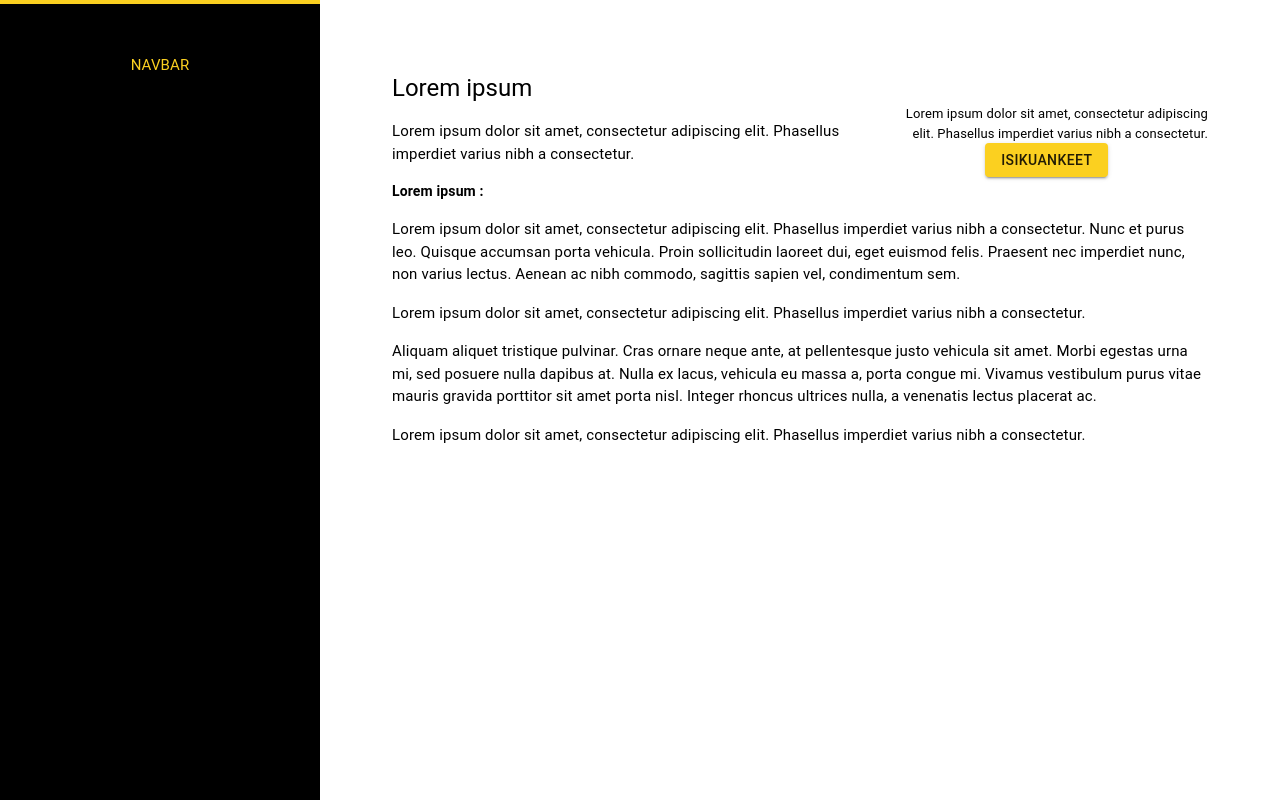
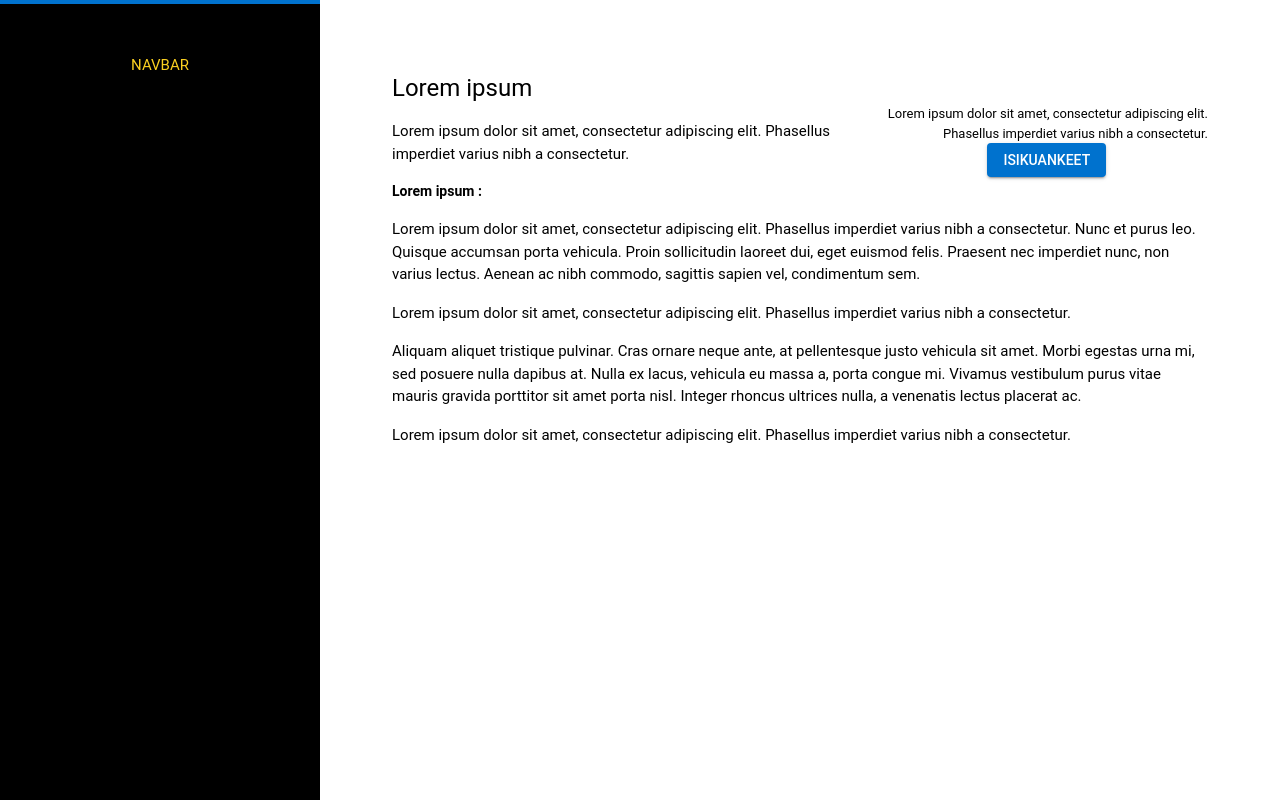
Before and after one commit to raidokaasik/test-form-v1, a React (Vite) app: page / in a window 1280 px wide. Built offline with nearby package versions, Linux system fonts and the light colour scheme; what little-state-machine would draw is missing.

Commit message:
add-custom-font-mulish

```diff
--- a/package.json
+++ b/package.json
@@ -29,6 +29,7 @@
   "dependencies": {
     "@emotion/react": "^11.11.1",
     "@emotion/styled": "^11.11.0",
+    "@fontsource-variable/mulish": "^5.0.15",
     "@mui/material": "^5.14.12",
     "@mui/x-date-pickers": "^6.16.2",
     "dayjs": "^1.11.10",
--- a/src/App.tsx
+++ b/src/App.tsx
@@ -1,6 +1,7 @@
 import { AppLayout } from './layout/AppLayout'
 import { NavMenu } from './components/NavMenu'
 import { Hiring } from './pages/Hiring'
+import '@fontsource-variable/mulish'
 
 export const App = () => {
   return (
--- a/src/theme/theme.ts
+++ b/src/theme/theme.ts
@@ -1,7 +1,50 @@
 import createTheme from '@mui/material/styles/createTheme'
+
+const SECONDARY_MAIN = '#0072CE'
 
 export const theme = createTheme({
   components: {
+    MuiToggleButtonGroup: {
+      styleOverrides: {
+        root: {
+          '.MuiToggleButtonGroup-grouped:not(:first-of-type)': {
+            borderLeft: 'unset',
+            marginLeft: 0,
+          },
+        },
+      },
+    },
+    MuiToggleButton: {
+      styleOverrides: {
+        root: {
+          boxSizing: 'border-box',
+          fontSize: '12px',
+          fontWeight: '700',
+          borderRadius: '15px',
+          height: '24px',
+          width: '46px',
+          color: SECONDARY_MAIN,
+          border: `2px solid ${SECONDARY_MAIN}`,
+          '&.Mui-selected': {
+            background: SECONDARY_MAIN,
+            color: '#fff',
+            '&:hover': {
+              background: SECONDARY_MAIN,
+            },
+          },
+          '&:hover': {
+            background: '#edf7ff',
+          },
+        },
+      },
+    },
+    MuiButton: {
+      styleOverrides: {
+        root: {
+          fontWeight: '700',
+        },
+      },
+    },
     MuiGrid: {
       styleOverrides: {
         root: {
@@ -12,7 +55,7 @@ export const theme = createTheme({
   },
   palette: {
     secondary: {
-      main: '#fbd020',
+      main: SECONDARY_MAIN,
     },
   },
   breakpoints: {
@@ -25,6 +68,7 @@ export const theme = createTheme({
     },
   },
   typography: {
+    fontFamily: ['Mulish Variable', 'Roboto', 'sans-serif'].join(','),
     body1: {
       fontSize: '15px',
     },
```
Also changed, not shown: 1 other file (tests, documents, lock files or other folders).
